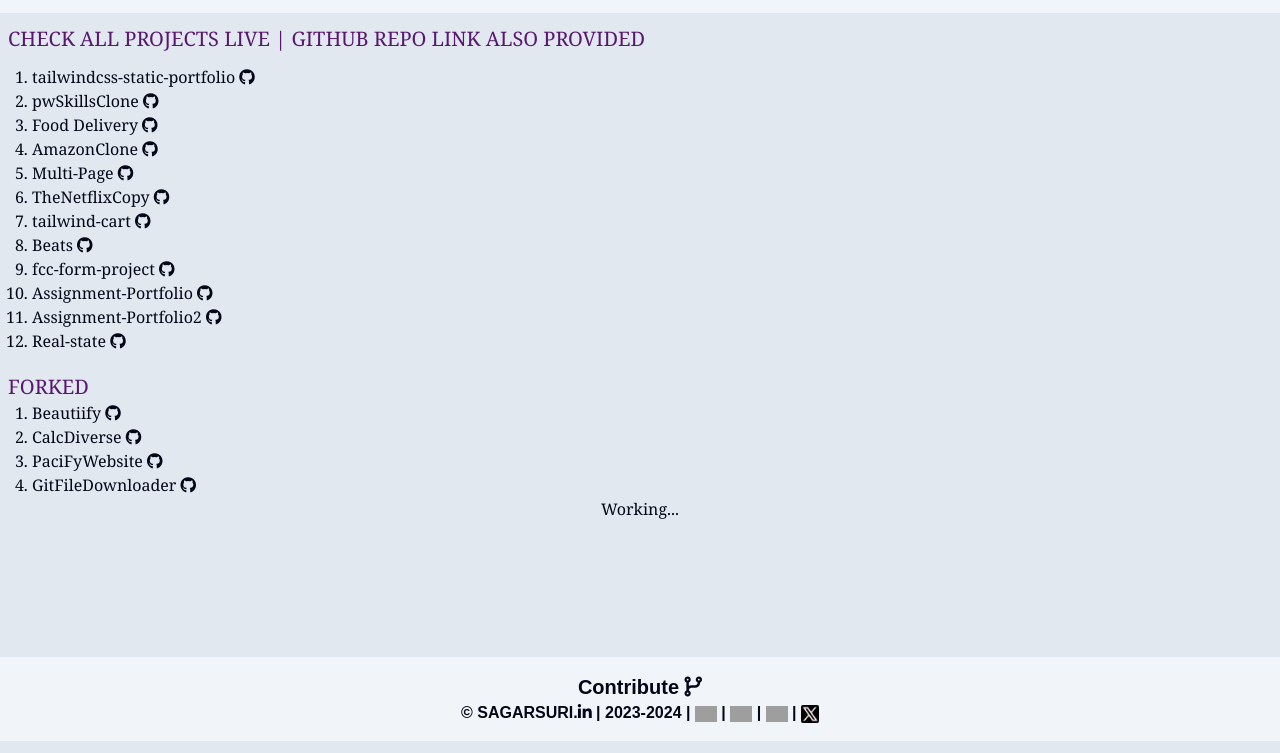
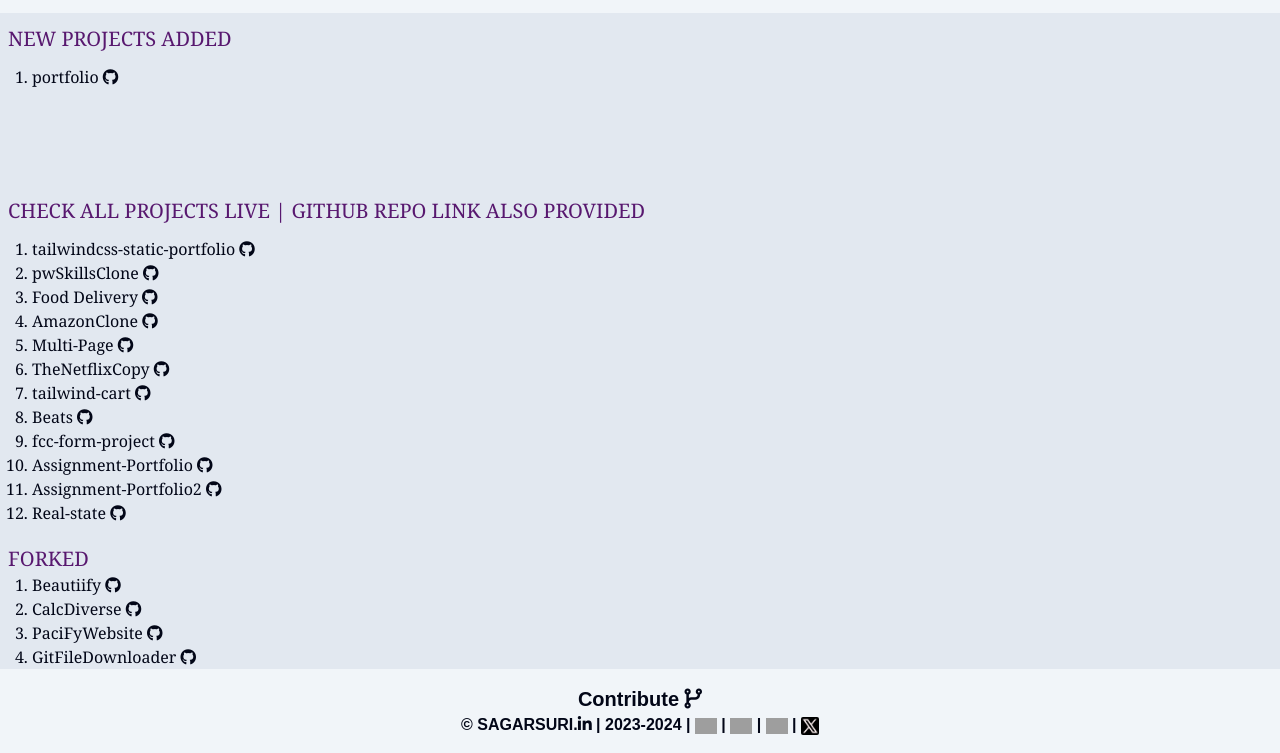
Before and after one commit to SagrSuri/SAGARSURI.IN, a plain HTML site: page Assets/HTML/project.html in a window 1280 px wide. Shown: the part 67-820 px from the top of the page. Drawn offline with Linux system fonts and the light colour scheme; grey boxes are pictures that could not be loaded.

Commit message:
porfolioSubmodule add

```diff
--- a/Assets/HTML/project.html
+++ b/Assets/HTML/project.html
@@ -126,6 +126,17 @@
             </nav>
         </header>
         <main class="font-normal font-serif w-full overflow-y-auto dark:bg-slate-950 dark:text-white ">
+
+            <section class="h-40">
+                <p class="text-start  mt-3 ml-2 text-xl text-[#58186f] dark:text-[#8eff8e]">NEW PROJECTS ADDED</p>
+
+                <ul style="padding-left: 20px; list-style-type: number;" class="p-2 m-1 ml-3">
+
+                    <li><a href="../../SubModule/portfolio/index.html" title="Live" target="_blank">portfolio</a><a href="https://github.com/SagrSuri/portfolio" target="_blank">  <i title="code" class="fa-brands fa-github"></i></a></li>
+
+                </ul>
+
+            </section>
             <section>
 
                 <p class="text-start  mt-3 ml-2 text-xl text-[#58186f] dark:text-[#8eff8e]">CHECK ALL PROJECTS LIVE | GITHUB REPO LINK ALSO PROVIDED</p>
@@ -156,9 +167,7 @@
                     <!-- Add target="_blank" to other <a> tags as needed -->
                 </ul>
             </section>
-            <section class="h-40">
-                <h1 class="text-center ">Working...</h1>
-            </section>
+
         </main>
         <footer class="p-4 bg-slate-100 dark:bg-slate-800 text-center w-full mt-auto">
             <!-- Footer content here -->
```
Also changed, not shown: 1 other file.
